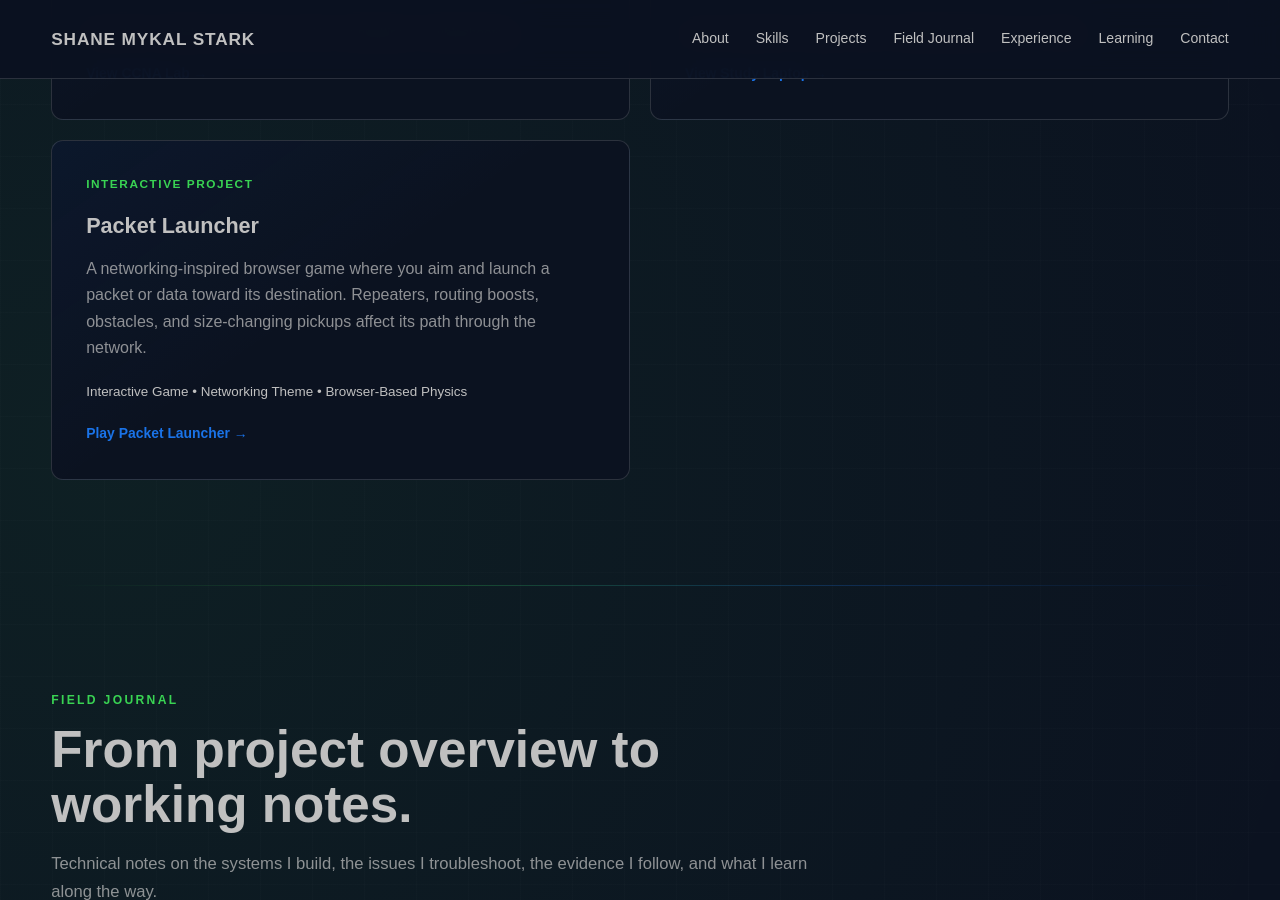
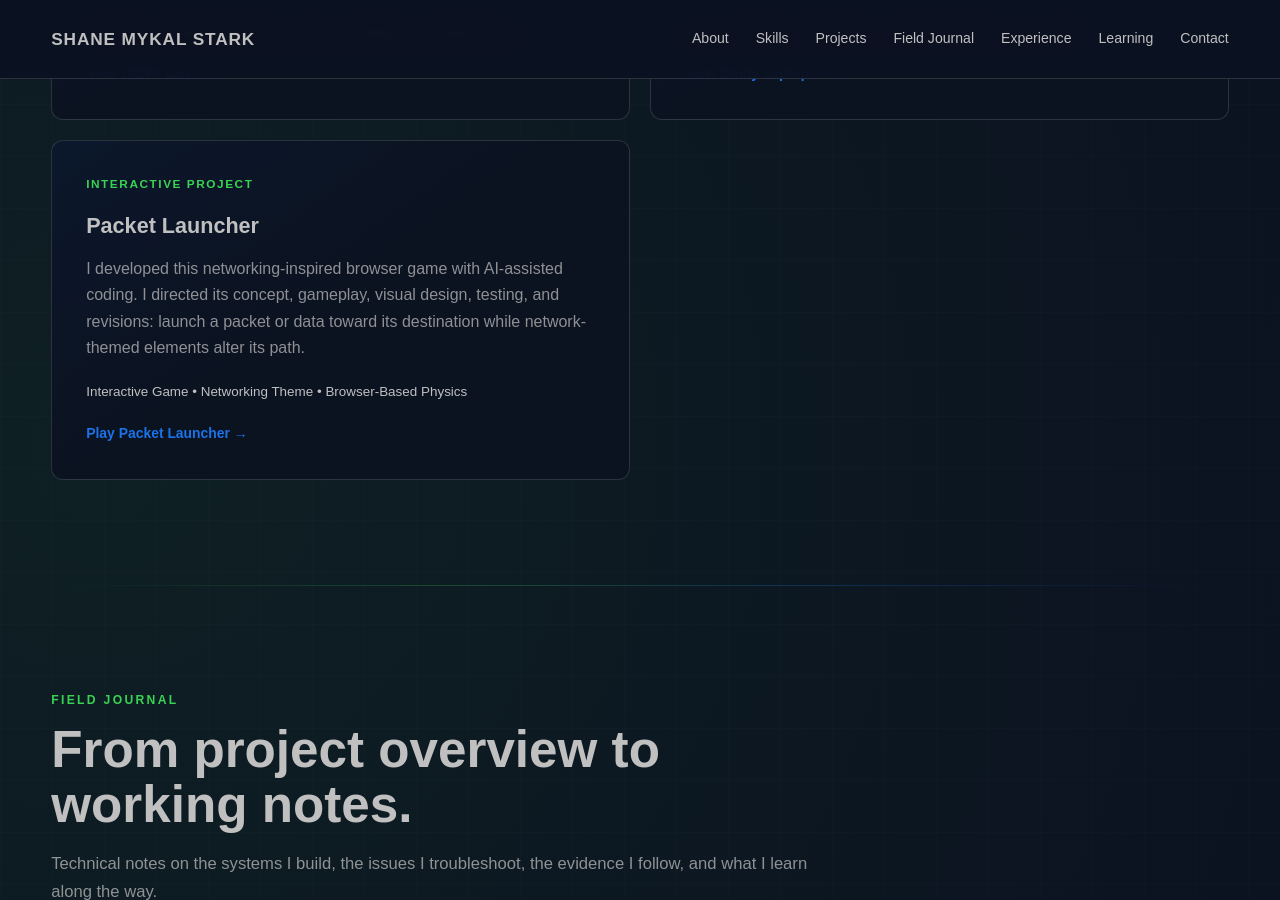
Before and after one commit to smykals/smykals.github.io, a Jekyll site: the page index.html, which Jekyll copies as it is, in a window 1280 px wide and 900 px high, scrolled down 4214 px. Built offline with Jekyll 4.4.1, drawn with Linux system fonts in a browser that asks for light colours.

Commit message:
Clarify authorship and AI-assisted coding on Packet Launcher card

```diff
--- a/index.html
+++ b/index.html
@@ -1712,11 +1712,11 @@
 
                 <p>
 
-                    A networking-inspired browser game where you
-                    aim and launch a packet or data toward its
-                    destination. Repeaters, routing boosts,
-                    obstacles, and size-changing pickups affect
-                    its path through the network.
+                    I developed this networking-inspired browser game
+                    with AI-assisted coding. I directed its concept,
+                    gameplay, visual design, testing, and revisions:
+                    launch a packet or data toward its destination
+                    while network-themed elements alter its path.
 
                 </p>
 
```
